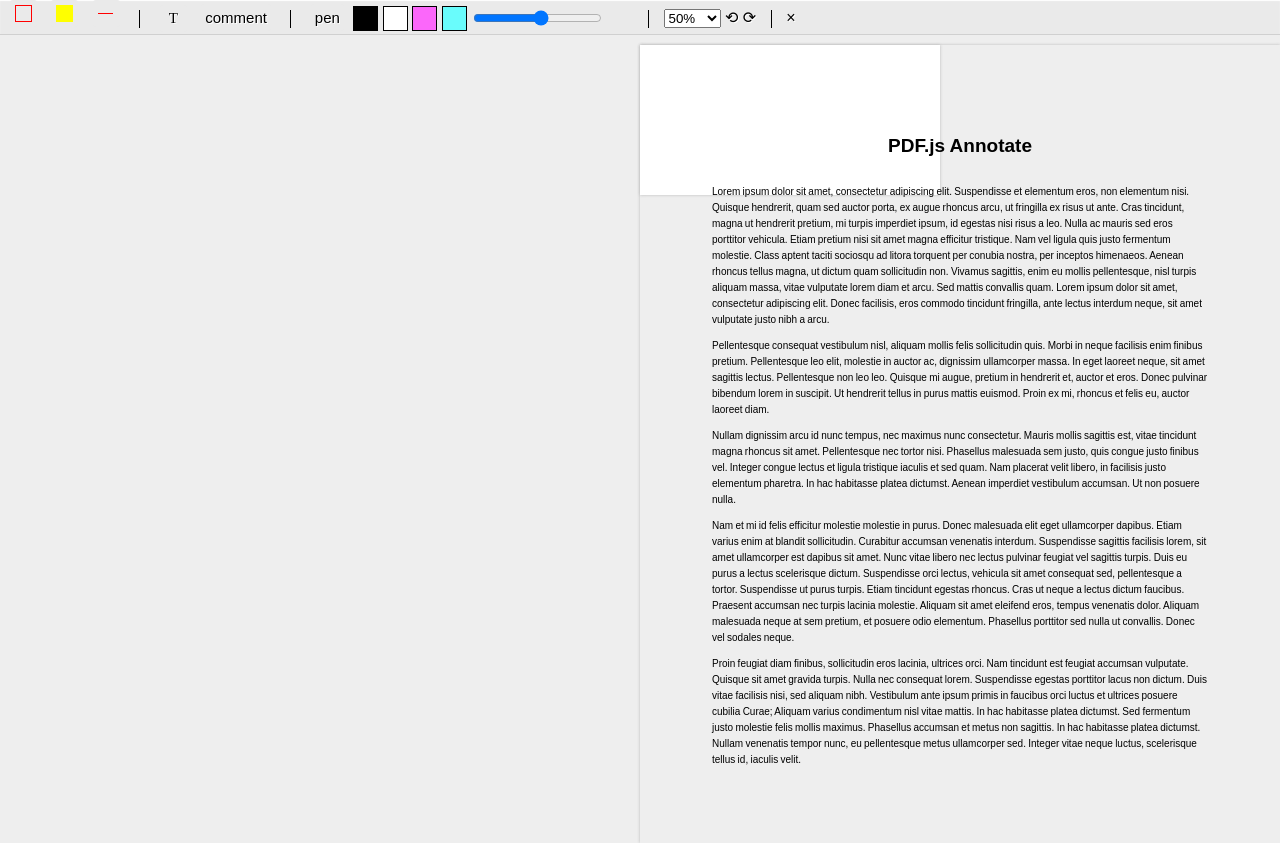
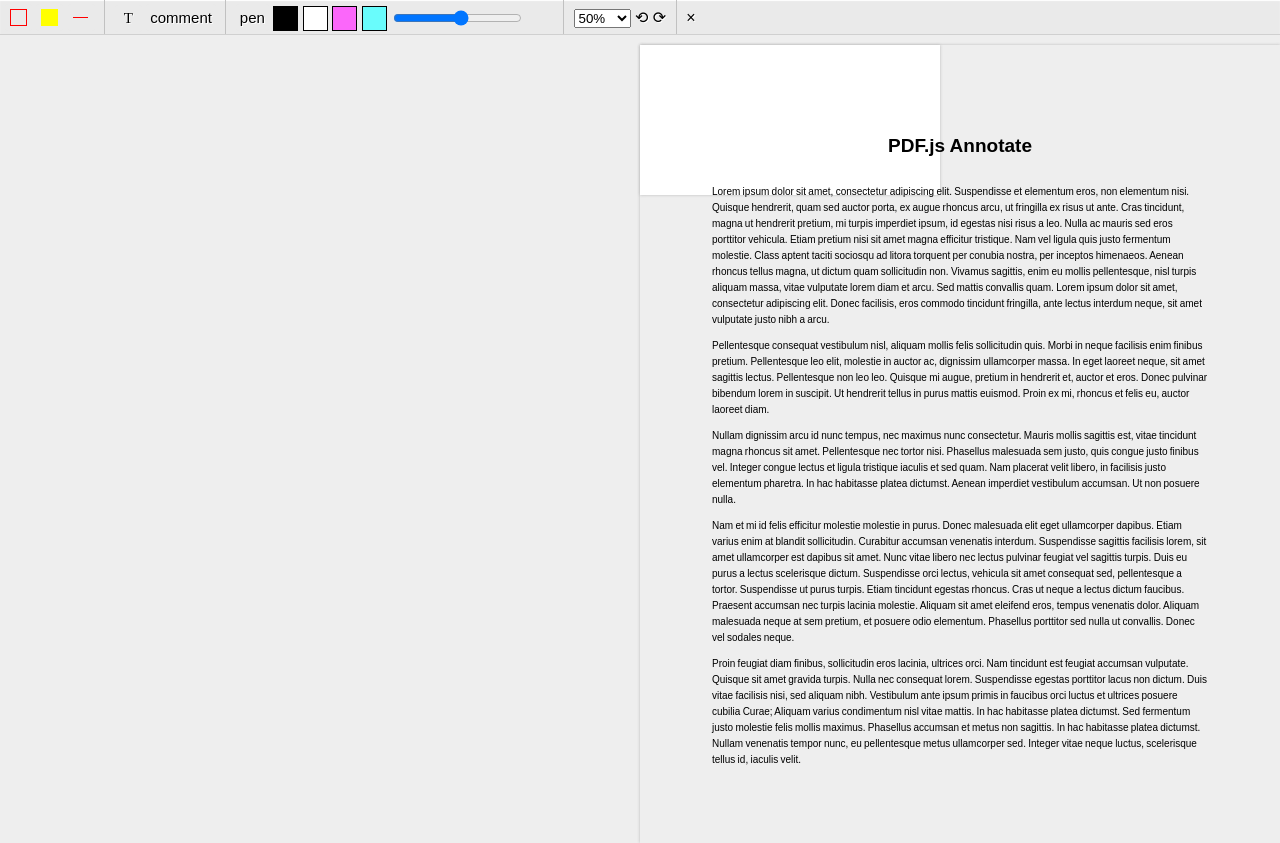
Before and after one commit to instructure/pdf-annotate.js, a website built with webpack: page examples/mega/index.html in a window 1280 px wide. Built offline with nearby package versions, Linux system fonts and the light colour scheme.

Commit message:
Fixing toolbar CSS

```diff
--- a/examples/mega/index.html
+++ b/examples/mega/index.html
@@ -47,9 +47,9 @@
 </head>
 <body>
   <div class="toolbar">
-    <button class="rectangle" type="button" title="Rectangle" data-tooltype="area"></button>
-    <button class="highlight" type="button" title="Highlight" data-tooltype="highlight"></button>
-    <button class="strikeout" type="button" title="Strikeout" data-tooltype="strikeout"></button>
+    <button class="rectangle" type="button" title="Rectangle" data-tooltype="area">&nbsp;</button>
+    <button class="highlight" type="button" title="Highlight" data-tooltype="highlight">&nbsp;</button>
+    <button class="strikeout" type="button" title="Strikeout" data-tooltype="strikeout">&nbsp;</button>
 
     <div class="spacer"></div>
 
--- a/examples/toolbar.css
+++ b/examples/toolbar.css
@@ -24,9 +24,9 @@
 }
 .toolbar .spacer {
   display: inline-block;
-  border-left: 1px solid #000;
-  height: 18px;
-  margin: 0 10px -5px;
+  border-left: 1px solid #c1c1c1;
+  height: 34px;
+  margin: 0 5px -11px;
 }
 
 .toolbar a {
@@ -40,12 +40,16 @@
   border-radius: 3px;
   font-size: 15px;
   padding: 3px;
-  margin: 0 5px;
+  margin: 0;
   text-align: center;
   text-shadow: 1px 1px 0 #fff;
   position: relative;
   min-width: 27px;
   min-height: 27px;
+}
+.toolbar button:after {
+  content: ' ';
+  display: block;
 }
 .toolbar button.active {
   border-color: #bababa;
@@ -59,8 +63,6 @@
 }
 
 .toolbar button.rectangle:after {
-  content: ' ';
-  display: block;
   width: 15px;
   height: 15px;
   border: 1px solid red;
@@ -70,8 +72,6 @@
 }
 
 .toolbar button.highlight:after {
-  content: ' ';
-  display: block;
   width: 17px;
   height: 17px;
   background: yellow;
@@ -81,8 +81,6 @@
 }
 
 .toolbar button.strikeout:after {
-  content: ' ';
-  display: block;
   width: 15px;
   height: 1px;
   background: red;
```
